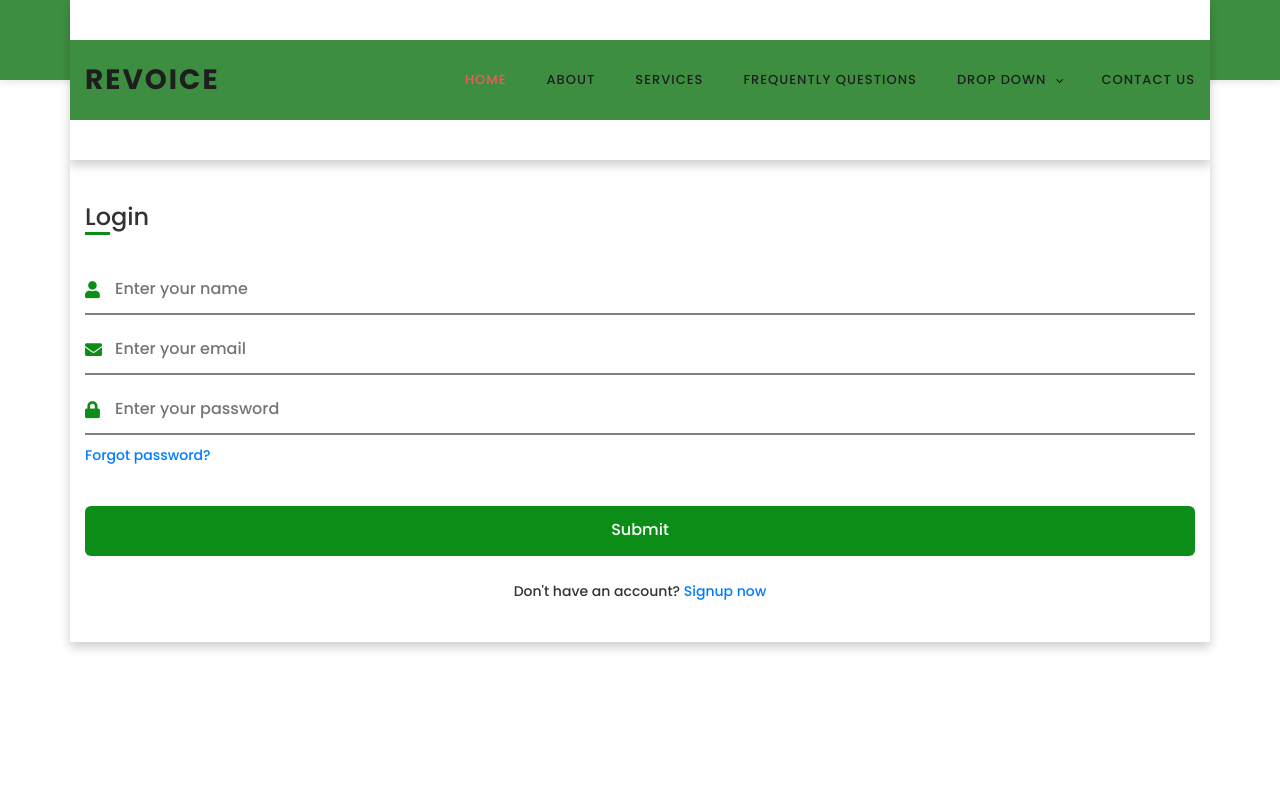
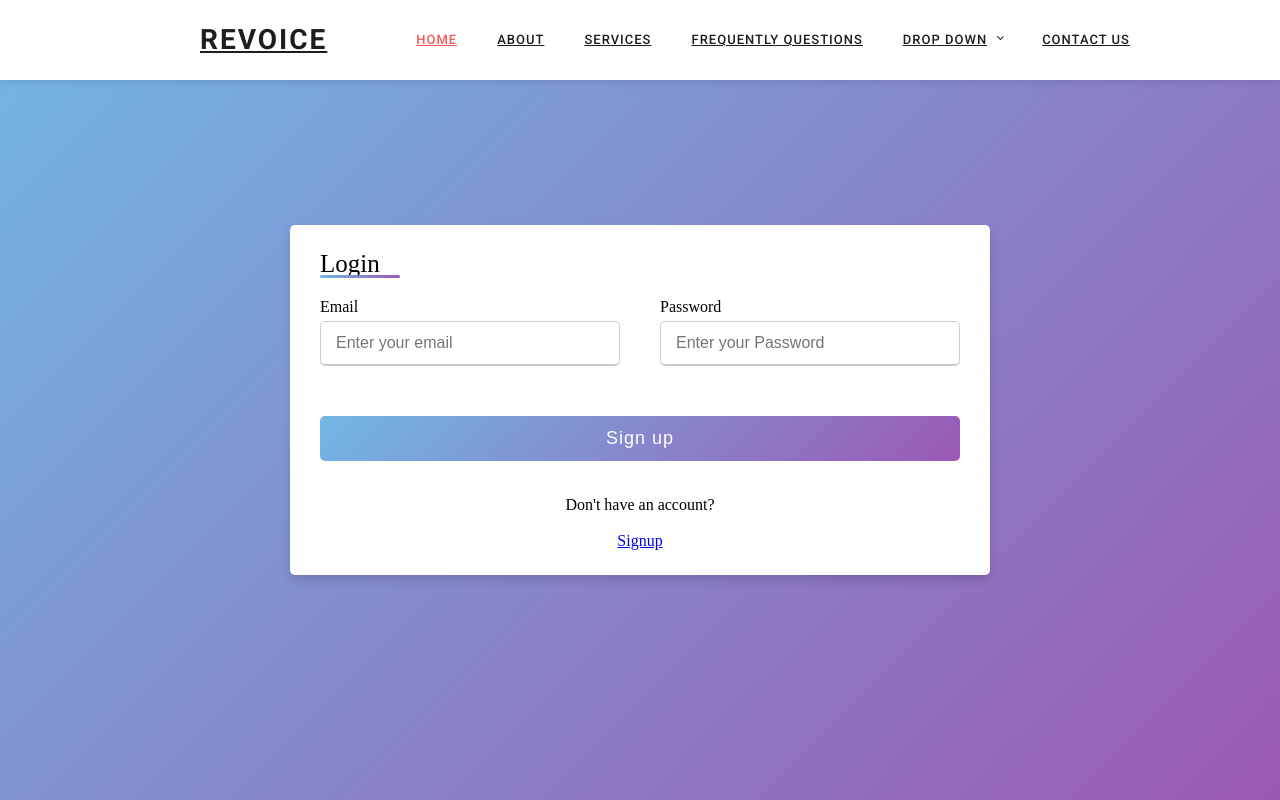
Before and after one commit to AnjaliRawatAR/Jovac-real-time-voice-modulation, a Flask app: page /login in a window 1280 px wide. Run offline with Flask 3, Linux system fonts and the light colour scheme; parts of the project's set-up code (start-up, migrations or seed data) failed here and were passed over; some libraries are stand-ins or nearby versions; some web fonts are replaced.

Commit message:
changes in login

```diff
--- a/app.py
+++ b/app.py
@@ -2,7 +2,7 @@ from flask import Flask, render_template, request, redirect, url_for, flash, ses
 from flask_sqlalchemy import SQLAlchemy
 from datetime import datetime
 from flask_migrate import Migrate, migrate
-# from voice_modulator import voice_modulator
+from voice_modulator import VoiceModulator
 import random
 app = Flask(__name__)
 app.config['SQLALCHEMY_DATABASE_URI'] = 'sqlite:///employee.db'
--- a/templates/login.html
+++ b/templates/login.html
@@ -5,17 +5,20 @@
     <meta charset="UTF-8">
     <meta name="viewport" content="width=device-width, initial-scale=1.0">
     <title>Login</title>
-    <link rel="stylesheet" href="../static/css/style.css">
-    <link rel="stylesheet" href="https://cdnjs.cloudflare.com/ajax/libs/font-awesome/5.15.3/css/all.min.css">
+    <!-- <link rel="stylesheet" href="../static/css/style.css">
+    <link rel="stylesheet" href="https://cdnjs.cloudflare.com/ajax/libs/font-awesome/5.15.3/css/all.min.css"> -->
     <script src="../static/script.js"></script>
     <script src="https://www.google.com/recaptcha/api.js" async defer></script>
     <!-- <script src="https://www.google.com/recaptcha/api.js?onload=onloadCallback&render=explicit" async defer></script> -->
-    <link href="https://fonts.googleapis.com/css?family=Roboto:100,300,400,500,700,900" rel="stylesheet">
+    <!-- <link href="https://fonts.googleapis.com/css?family=Roboto:100,300,400,500,700,900" rel="stylesheet">
     <link rel="stylesheet" type="text/css" href="../static/css/bootstrap.min.css">
     <link rel="stylesheet" type="text/css" href="../static/css/font-awesome.css">
     <link rel="stylesheet" type="text/css" href="../static/css/templatemo-art-factory.css">
-    <link rel="stylesheet" type="text/css" href="../static/css/owl-carousel.css">
-    <style>
+    <link rel="stylesheet" type="text/css" href="../static/css/owl-carousel.css"> -->
+    <link rel="stylesheet" href="../static/css/signup.css">
+    <link rel="stylesheet" type="text/css" href="../static/css/font-awesome.css">
+    <link href="https://fonts.googleapis.com/css?family=Roboto:100,300,400,500,700,900" rel="stylesheet">
+    <!-- <style>
         .header-area.header-sticky {
             background-color: #3e8e41;
         }
@@ -35,7 +38,7 @@
         .main-nav .logo {
             color: white;
         }
-    </style>
+    </style> -->
 </head>
 
 <body>
@@ -78,51 +81,30 @@
     </div>
 </header>
 <!-- ***** Header Area End ***** -->
-    <div class="container">
-        <div class="forms">
-            <div class="form-content">
-                <div class="login-form">
-                    <div class="title">Login</div>
-                    <form action="{{ url_for('submit') }}" id="loginForm" onsubmit="validateForm(event)" method="post">
-                        <div class="input-boxes">
-                            <div class="input-box">
-                                <i class="fas fa-user"></i>
-                                <input type="text" placeholder="Enter your name" name="name" required>
-                            </div>
-                            <div class="input-box">
-                                <i class="fas fa-envelope"></i>
-                                <input type="text" placeholder="Enter your email" name="email" required>
-                            </div>
-                            <div class="input-box">
-                                <i class="fas fa-lock"></i>
-                                <input type="password" placeholder="Enter your password" name="password" required>
-                            </div>
-                            <div class="text"><a href="#">Forgot password?</a></div>
-                            <!-- <div class="g-recaptcha" data-sitekey="6LcrrwkqAAAAACLgp3vY5oeUiiuPv4wSRiEXSXxG"
-                                id="recaptcha"></div> -->
-                            <div id="recaptcha-error" style="color: red; display: none;">Please complete the reCAPTCHA.
-                            </div>
-                            <div class="button input-box">
-                                <input type="submit" value="Submit">
-                            </div>
-                            <div class="text sign-up-text">Don't have an account? <a
-                                    href="{{url_for('signup')}}">Signup now</a>
-                            </div>
-                        </div>
-                    </form>
-                    <!-- {% with messages = get_flashed_messages() %}
-                    {% if messages %}
-                    <ul>
-                        {% for message in messages %}
-                        <li>{{ message }}</li>
-                        {% endfor %}
-                    </ul>
-                    {% endif %}
-                    {% endwith %} -->
+    <main class="contain">
+        <div class="title">Login</div>
+        <form action="{{ url_for('signup2') }}" id="signupForm" onsubmit="validateForm(event)"
+        method="post">
+            <div class="user-details">
+                <div class="input-box">
+                    <span class="details">Email</span>
+                    <input type="text" placeholder="Enter your email" required>
+                </div>
+                <div class="input-box">
+                    <span class="details">Password</span>
+                    <input type="text" placeholder="Enter your Password" required>
                 </div>
             </div>
-        </div>
-    </div>
+            <div class="button">
+                <input type="submit" value="Sign up">
+            </div>
+            <div>
+                <p align="center">Don't have an account?</p>
+                <br>
+                <center><a href="{{url_for('signup')}}">Signup</a></center>
+            </div>
+        </form>
+    </main>
     <!-- jQuery -->
     <script src="../static/js/jquery-2.1.0.min.js"></script>
 
```
Also changed, not shown: requirements.txt (added, +7 -0 lines), templates/signup.html (+6 -1 lines), static/css/signup.css (line endings or trailing spaces).
